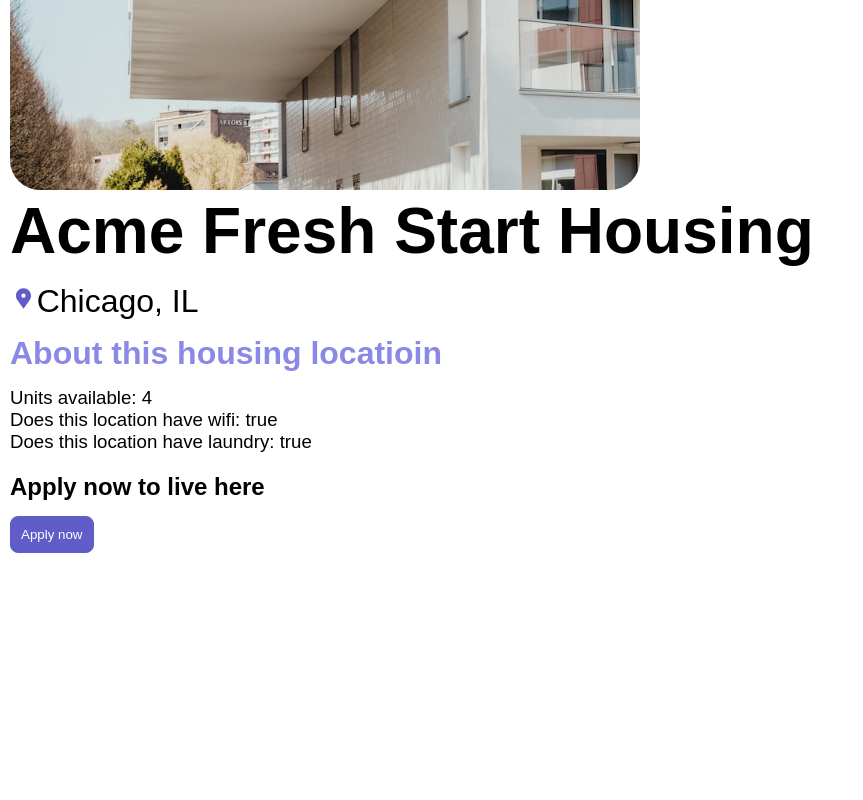
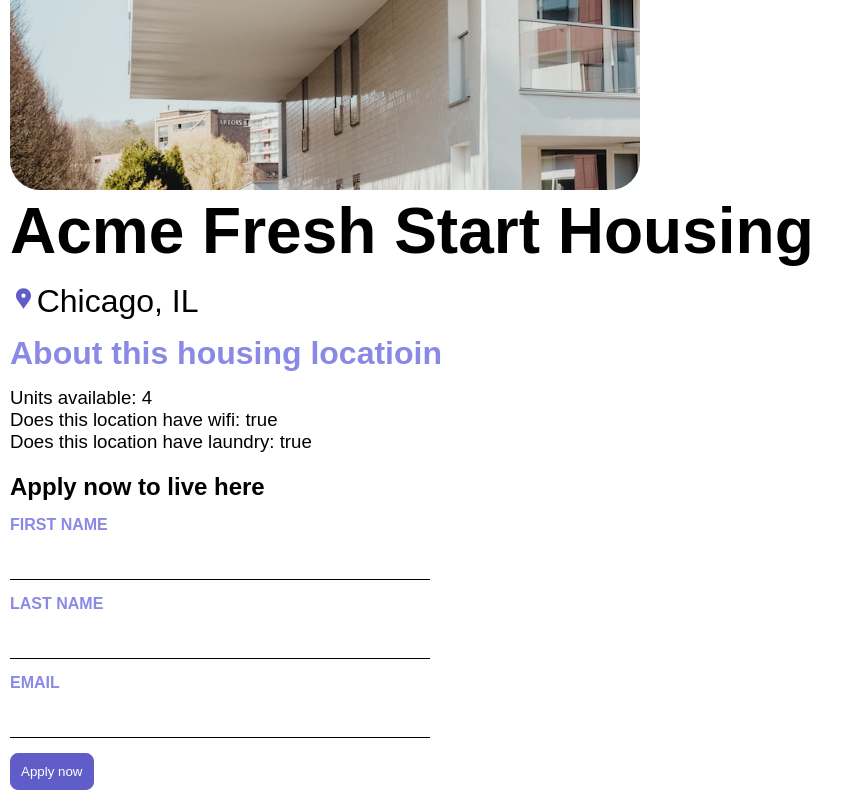
Before and after one commit to RafaeruAybu/Learning_Angular, an Angular app: page /details/0 in a window 1280 px wide. Shown: the part 500-1300 px from the top of the page, without its empty margins (0-863 px from the left). Before the commit the page ends 1063 px from the top, so only its background shows below. Built offline with nearby package versions, Linux system fonts and the light colour scheme.

Commit message:
forms in angular

```diff
--- a/src/app/details/details.component.ts
+++ b/src/app/details/details.component.ts
@@ -3,11 +3,12 @@
 import { ActivatedRoute } from '@angular/router'
 import { HousingService } from '../housing.service';
 import { HousingLocation } from '../housing-location';
+import { FormControl, FormGroup, ReactiveFormsModule } from '@angular/forms';
 
 @Component({
   selector: 'app-details',
   standalone: true,
-  imports: [CommonModule],
+  imports: [CommonModule, ReactiveFormsModule],
   template: `
     <article>
       <img class="listing-photo" [src]="housingLocation?.photo">
@@ -25,7 +26,17 @@
       </section>
       <section class="listing-apply">
         <h2 class="section-heading">Apply now to live here</h2>
-        <button class="primary" type="button">Apply now</button>
+        <form [formGroup]="applyForm" (submit)="submitApplication()">
+          <label for="first-name">First Name</label>
+          <input id="first-name" type="text" fromControlName="firstName">
+
+          <label for="last-name">Last Name</label>
+          <input id="last-name" type="text" formControlName="lastName">
+
+          <label for="email">Email</label>
+          <input id="email" type="email" formControlName="email">
+          <button type="submit" class="primary">Apply now</button>
+        </form>
       </section>
     </article>
   `,
@@ -35,9 +46,22 @@
   route: ActivatedRoute = inject(ActivatedRoute);
   housingService = inject(HousingService);
   housingLocation: HousingLocation | undefined;
+  applyForm = new FormGroup({
+    firstName: new FormControl(''),
+    lastName: new FormControl(''),
+    email: new FormControl('')
+  });
 
   constructor() {
     const housingLocationId = Number(this.route.snapshot.params['id']);
     this.housingLocation = this.housingService.getHousingLocationById(housingLocationId);
   }
+
+  submitApplication() {
+    this.housingService.submitApplication(
+      this.applyForm.value.firstName ?? '',
+      this.applyForm.value.lastName ?? '',
+      this.applyForm.value.email ?? ''
+    );
+  }
 }
--- a/src/app/housing.service.ts
+++ b/src/app/housing.service.ts
@@ -116,4 +116,8 @@
   getHousingLocationById(id: Number) : HousingLocation | undefined {
     return this.housingLocationList.find(housingLocation => housingLocation.id === id);
   }
+
+  submitApplication(firstName: string, lastName: string, email: string) {
+    console.log(firstName, lastName, email);
+  }
 }
```
